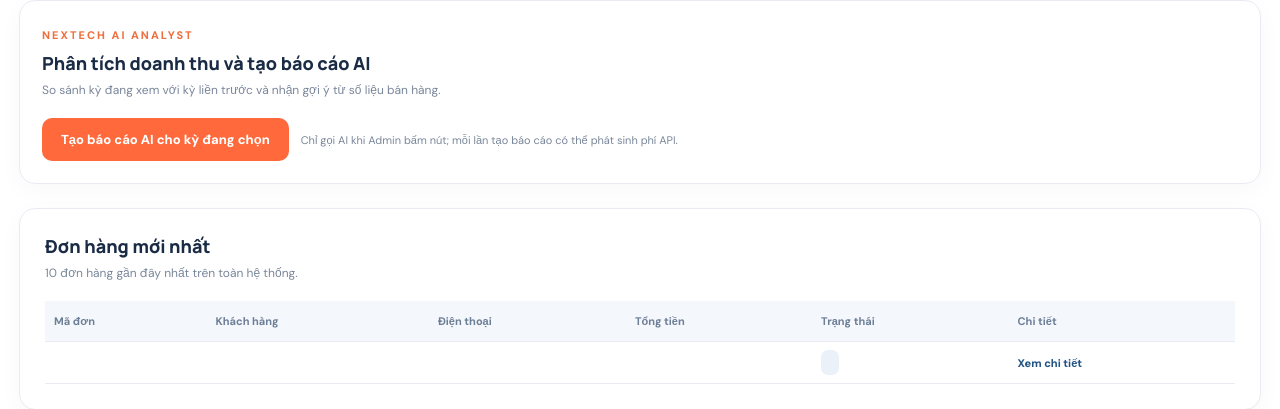
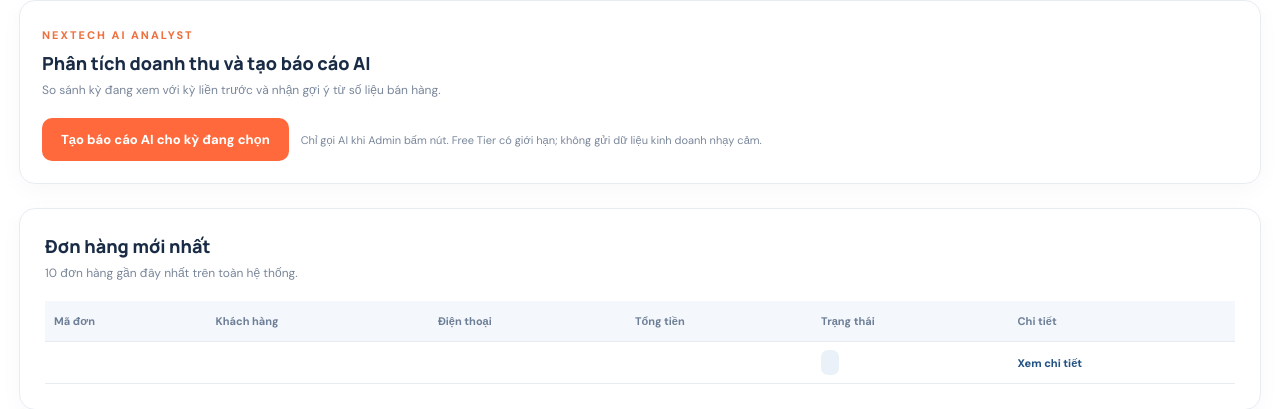
Before and after one commit to MinhKhang16-afk/nextech-java-mvc, a Spring app: template src/main/resources/templates/admin/dashboard.html in a window 1280 px wide. Shown: the part 1931-2340 px from the top of the page. Run offline with Thymeleaf, Linux system fonts and the light colour scheme; the template is opened without the code that fills it: most values are stand-ins (such as "Sample title", 1, 10 or a date in 2020); data that the repository does not hold is empty; some of the project's set-up classes (security, data sources, template engines, error pages and the like) are left out, and stand-ins take their place; database files in the repository are not loaded.

Commit message:
Update dashboard AI labels for Gemini Free Tier

```diff
--- a/src/main/resources/templates/admin/dashboard.html
+++ b/src/main/resources/templates/admin/dashboard.html
@@ -165,8 +165,8 @@
         <button class="btn btn-orange ai-report-submit" type="submit" th:disabled="${!aiEnabled}">
           Tạo báo cáo AI cho kỳ đang chọn
         </button>
-        <span class="ai-report-hint" th:if="${aiEnabled}">Chỉ gọi AI khi Admin bấm nút; mỗi lần tạo báo cáo có thể phát sinh phí API.</span>
-        <span class="ai-report-hint" th:if="${!aiEnabled}">Chưa cấu hình OPENAI_API_KEY. Thêm API key trong file .env để bật chức năng.</span>
+        <span class="ai-report-hint" th:if="${aiEnabled}">Chỉ gọi AI khi Admin bấm nút. Free Tier có giới hạn; không gửi dữ liệu kinh doanh nhạy cảm.</span>
+        <span class="ai-report-hint" th:if="${!aiEnabled}">Chưa cấu hình GEMINI_API_KEY. Thêm GEMINI_API_KEY trong file .env để bật chức năng. Google có thể dùng nội dung Free Tier để cải thiện sản phẩm.</span>
       </div>
     </form>
   </section>
```
